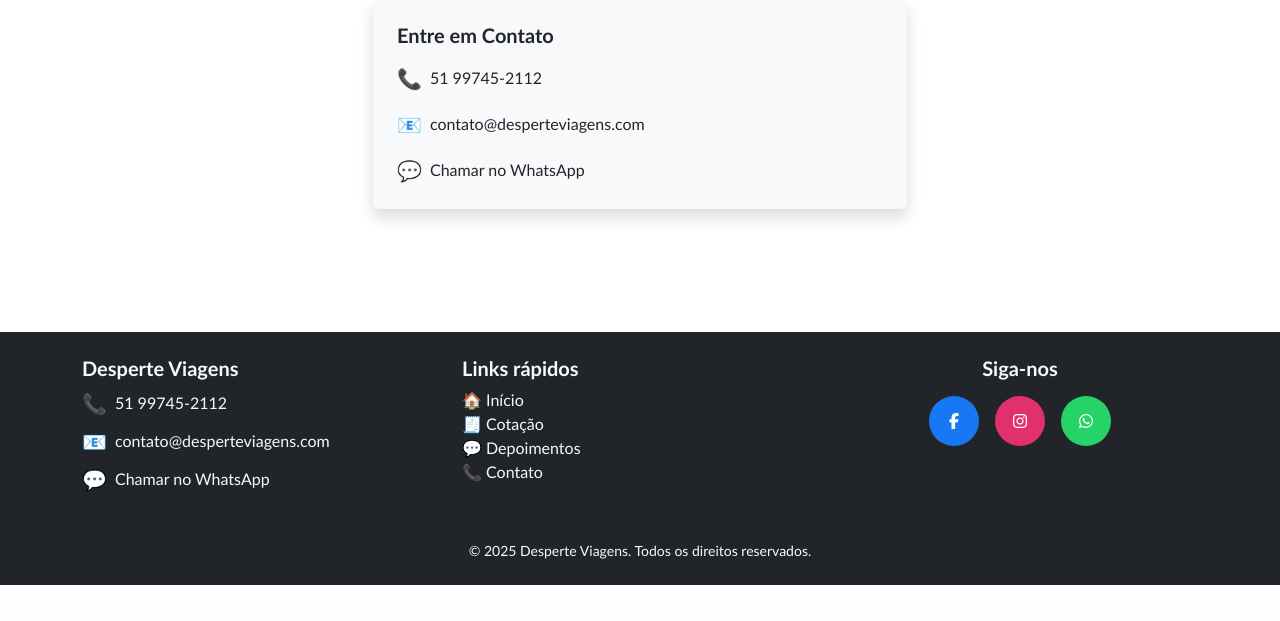
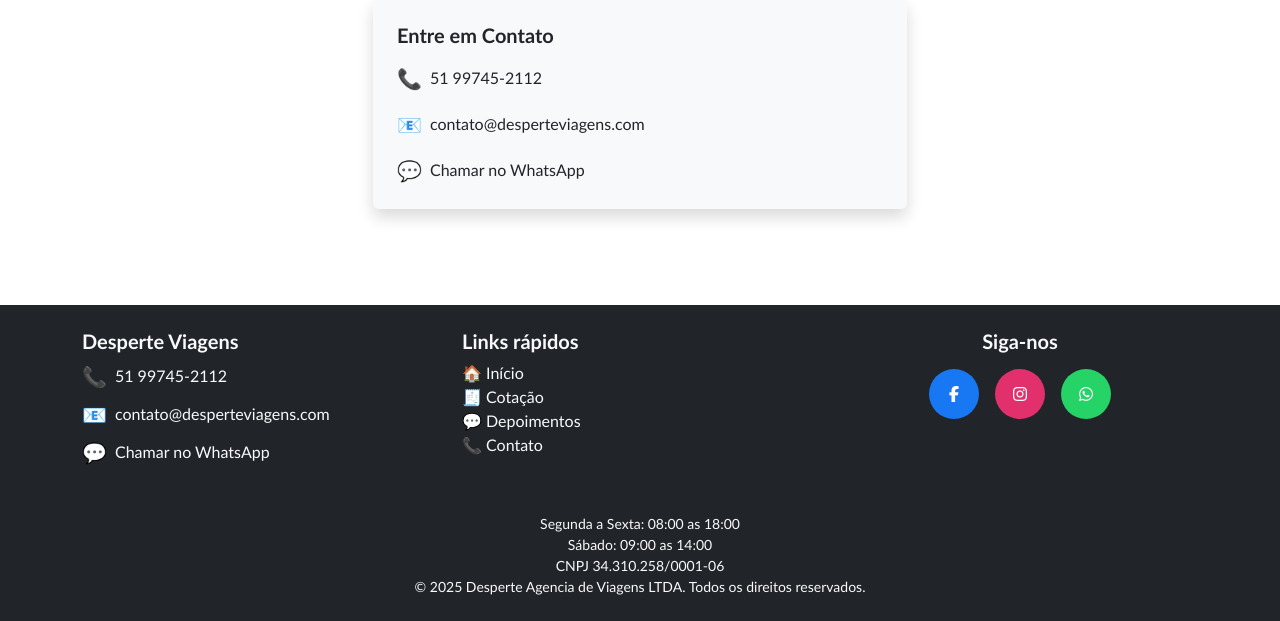
Before and after one commit to brunohaas1/desperteviagens, a Django app: page /contato/ in a window 1280 px wide. Shown: the part 215-836 px from the top of the page. Before the commit the page ends 800 px from the top, so only its background shows below. Run offline with Django 5.2, Linux system fonts and the light colour scheme.

Commit message:
Mudanças do rodape

```diff
--- a/templates/viagens/html/rodape.html
+++ b/templates/viagens/html/rodape.html
@@ -91,9 +91,14 @@
 
     </div>
 
-    <div class="text-center mt-3 small">
-        &copy; {% now "Y" %} Desperte Viagens. Todos os direitos reservados.
-    </div>
+    <div class="text-center mt-3 small" >
+
+         Segunda a Sexta: 08:00 as 18:00 <br>
+         Sábado: 09:00 as 14:00 <br>
+         CNPJ 34.310.258/0001-06 <br>
+        &copy; {% now "Y" %} Desperte Agencia de Viagens LTDA. Todos os direitos reservados.
+
+      </div>
   </div>
   <script src="https://cdn.jsdelivr.net/npm/bootstrap@5.3.3/dist/js/bootstrap.bundle.min.js"></script>
 
```
Also changed, not shown: templates/viagens/html/home.html (+23 -10 lines).
